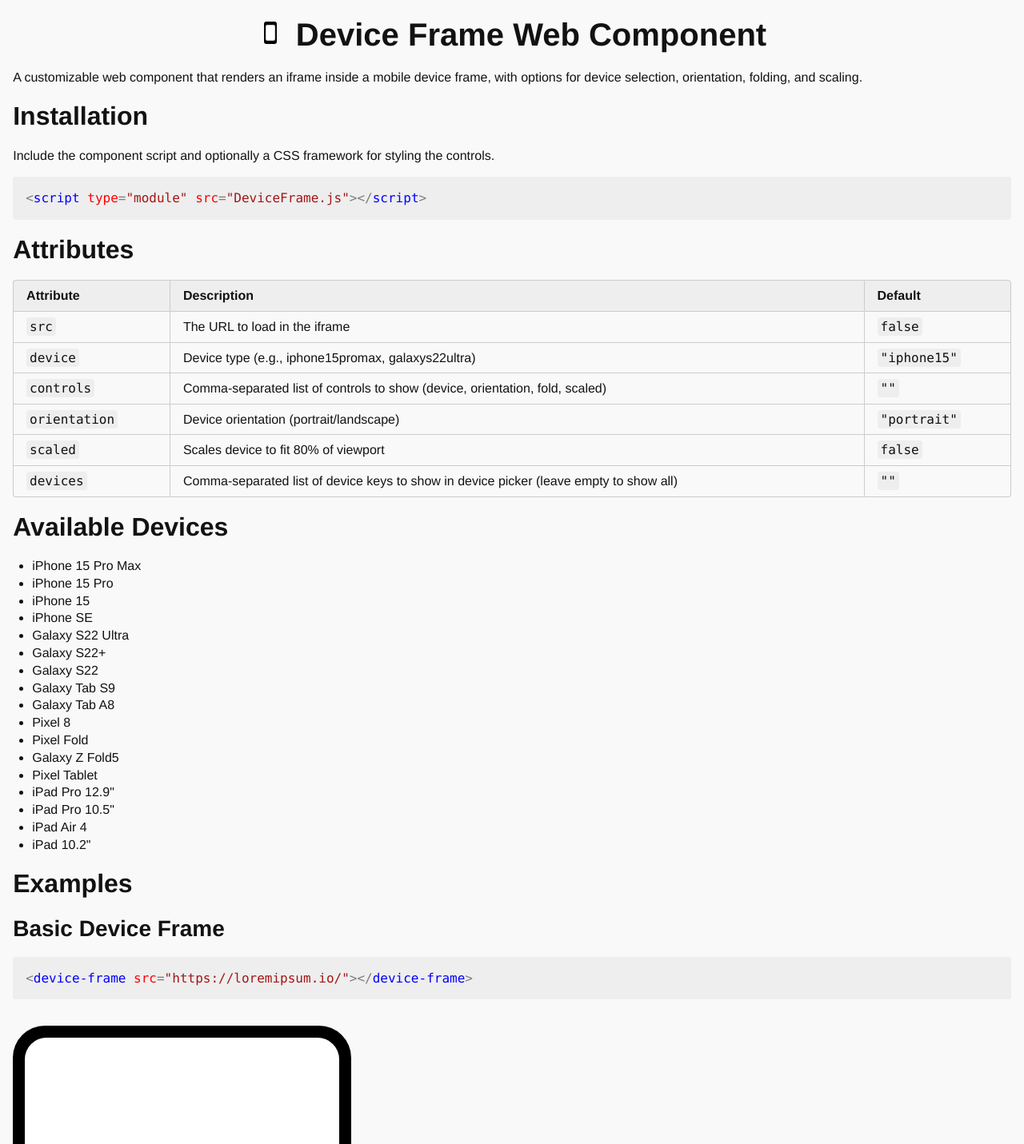
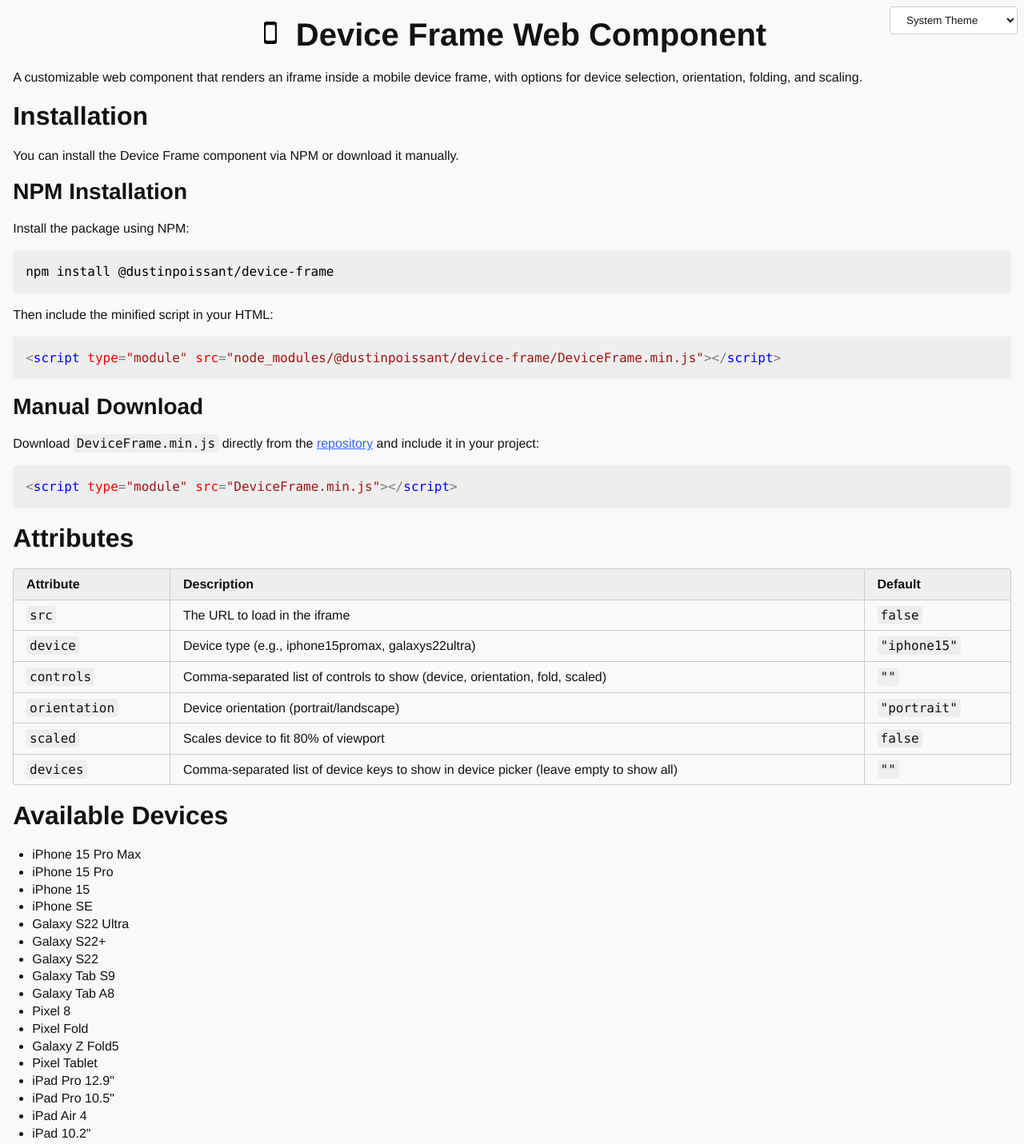
Before and after one commit to dustinpoissant/device-frame, a website: page index.html in a window 1280 px wide. Shown: the top 1431 px of the page at 80% size. Drawn offline with Linux system fonts and the light colour scheme.

Commit message:
Updated Docs

```diff
--- a/index.html
+++ b/index.html
@@ -1,21 +1,57 @@
 <!DOCTYPE html>
-<html lang="en">
+<html lang="en" theme="auto">
 <head>
 	<meta charset="UTF-8">
 	<title>Device Frame Component Documentation</title>
 	<link rel="icon" type="image/svg+xml" href="favicon.svg" />
 	<link rel="stylesheet" href="./kempo.min.css" />
 	<link rel="stylesheet" href="./kempo-hljs.min.css" />
+	<style>
+		#theme {
+			width: 10rem;
+			position: fixed;
+			top: 8px;
+			right: 8px;
+		}
+	</style>
 </head>
 <body>
 	<main class="container">
+		<select id="theme">
+			<option value="auto">System Theme</option>
+			<option value="dark">Dark Theme</option>
+			<option value="light">Light Theme</option>
+		</select>
+		<script>
+			const $theme = document.getElementById('theme');
+			console.log($theme);
+			const savedTheme = localStorage.getItem('theme');
+			if(savedTheme){
+				$theme.value = savedTheme;
+				document.documentElement.setAttribute('theme', savedTheme);
+			}
+			$theme.addEventListener('change', ({target: { value }}) => {
+				localStorage.setItem('theme', value);
+				document.documentElement.setAttribute('theme', value);
+			});
+		</script>
+
 		<h1 class="ta-center"><img src="./favicon.svg" class="mr" />Device Frame Web Component</h1>
 
 		<p>A customizable web component that renders an iframe inside a mobile device frame, with options for device selection, orientation, folding, and scaling.</p>
 
 		<h2 class="h2">Installation</h2>
-		<p>Include the component script and optionally a CSS framework for styling the controls.</p>
-		<pre><code class="hljs xml"><span class="hljs-tag">&lt;<span class="hljs-name">script</span> <span class="hljs-attr">type</span>=<span class="hljs-string">"module"</span> <span class="hljs-attr">src</span>=<span class="hljs-string">"DeviceFrame.js"</span>&gt;</span><span class="hljs-tag">&lt;/<span class="hljs-name">script</span>&gt;</span></code></pre>
+		<p>You can install the Device Frame component via NPM or download it manually.</p>
+
+		<h3>NPM Installation</h3>
+		<p>Install the package using NPM:</p>
+		<pre><code class="hljs bash">npm install @dustinpoissant/device-frame</code></pre>
+		<p>Then include the minified script in your HTML:</p>
+		<pre><code class="hljs xml"><span class="hljs-tag">&lt;<span class="hljs-name">script</span> <span class="hljs-attr">type</span>=<span class="hljs-string">"module"</span> <span class="hljs-attr">src</span>=<span class="hljs-string">"node_modules/@dustinpoissant/device-frame/DeviceFrame.min.js"</span>&gt;</span><span class="hljs-tag">&lt;/<span class="hljs-name">script</span>&gt;</span></code></pre>
+
+		<h3>Manual Download</h3>
+		<p>Download <code>DeviceFrame.min.js</code> directly from the <a href="https://github.com/dustinpoissant/device-frame">repository</a> and include it in your project:</p>
+		<pre><code class="hljs xml"><span class="hljs-tag">&lt;<span class="hljs-name">script</span> <span class="hljs-attr">type</span>=<span class="hljs-string">"module"</span> <span class="hljs-attr">src</span>=<span class="hljs-string">"DeviceFrame.min.js"</span>&gt;</span><span class="hljs-tag">&lt;/<span class="hljs-name">script</span>&gt;</span></code></pre>
 
 		<h2 class="h2">Attributes</h2>
 		<div class="table-wrapper mb">
@@ -86,24 +122,24 @@
 		<h2 class="h2">Examples</h2>
 
 		<h3 class="h3">Basic Device Frame</h3>
-		<pre><code class="hljs xml"><span class="hljs-tag">&lt;<span class="hljs-name">device-frame</span> <span class="hljs-attr">src</span>=<span class="hljs-string">"https://loremipsum.io/"</span>&gt;</span><span class="hljs-tag">&lt;/<span class="hljs-name">device-frame</span>&gt;</span></code></pre>
-		<device-frame src="https://loremipsum.io/" class="mb"></device-frame>
+		<pre><code class="hljs xml"><span class="hljs-tag">&lt;<span class="hljs-name">device-frame</span> <span class="hljs-attr">src</span>=<span class="hljs-string">"https://websiteipsum.com/index.html"</span>&gt;</span><span class="hljs-tag">&lt;/<span class="hljs-name">device-frame</span>&gt;</span></code></pre>
+		<device-frame src="https://websiteipsum.com/index.html" class="mb"></device-frame>
 
 		<h3 class="h3">With Device Picker</h3>
-		<pre><code class="hljs xml"><span class="hljs-tag">&lt;<span class="hljs-name">device-frame</span> <span class="hljs-attr">src</span>=<span class="hljs-string">"https://loremipsum.io/"</span> <span class="hljs-attr">controls</span>=<span class="hljs-string">"device"</span>&gt;</span><span class="hljs-tag">&lt;/<span class="hljs-name">device-frame</span>&gt;</span></code></pre>
-		<device-frame src="https://loremipsum.io/" controls="device" class="mb"></device-frame>
+		<pre><code class="hljs xml"><span class="hljs-tag">&lt;<span class="hljs-name">device-frame</span> <span class="hljs-attr">src</span>=<span class="hljs-string">"https://websiteipsum.com/index.html"</span> <span class="hljs-attr">controls</span>=<span class="hljs-string">"device"</span>&gt;</span><span class="hljs-tag">&lt;/<span class="hljs-name">device-frame</span>&gt;</span></code></pre>
+		<device-frame src="https://websiteipsum.com/index.html" controls="device" class="mb"></device-frame>
 
 		<h3 class="h3">Limited Device Options</h3>
-		<pre><code class="hljs xml"><span class="hljs-tag">&lt;<span class="hljs-name">device-frame</span> <span class="hljs-attr">src</span>=<span class="hljs-string">"https://loremipsum.io/"</span> <span class="hljs-attr">devices</span>=<span class="hljs-string">"iphone15,galaxys22ultra,ipadpro12"</span> <span class="hljs-attr">controls</span>=<span class="hljs-string">"device"</span>&gt;</span><span class="hljs-tag">&lt;/<span class="hljs-name">device-frame</span>&gt;</span></code></pre>
-		<device-frame src="https://loremipsum.io/" devices="iphone15,galaxys22ultra,ipadpro12" controls="device" class="mb"></device-frame>
+		<pre><code class="hljs xml"><span class="hljs-tag">&lt;<span class="hljs-name">device-frame</span> <span class="hljs-attr">src</span>=<span class="hljs-string">"https://websiteipsum.com/index.html"</span> <span class="hljs-attr">devices</span>=<span class="hljs-string">"iphone15,galaxys22ultra,ipadpro12"</span> <span class="hljs-attr">controls</span>=<span class="hljs-string">"device"</span>&gt;</span><span class="hljs-tag">&lt;/<span class="hljs-name">device-frame</span>&gt;</span></code></pre>
+		<device-frame src="https://websiteipsum.com/index.html" devices="iphone15,galaxys22ultra,ipadpro12" controls="device" class="mb"></device-frame>
 
 		<h3 class="h3">With Orientation Control</h3>
-		<pre><code class="hljs xml"><span class="hljs-tag">&lt;<span class="hljs-name">device-frame</span> <span class="hljs-attr">src</span>=<span class="hljs-string">"https://loremipsum.io/"</span> <span class="hljs-attr">device</span>=<span class="hljs-string">"galaxys22ultra"</span> <span class="hljs-attr">orientation</span>=<span class="hljs-string">"portrait"</span> <span class="hljs-attr">controls</span>=<span class="hljs-string">"orientation"</span>&gt;</span><span class="hljs-tag">&lt;/<span class="hljs-name">device-frame</span>&gt;</span></code></pre>
-		<device-frame src="https://loremipsum.io/" device="galaxys22ultra" orientation="portrait" controls="orientation" class="mb"></device-frame>
+		<pre><code class="hljs xml"><span class="hljs-tag">&lt;<span class="hljs-name">device-frame</span> <span class="hljs-attr">src</span>=<span class="hljs-string">"https://websiteipsum.com/index.html"</span> <span class="hljs-attr">device</span>=<span class="hljs-string">"galaxys22ultra"</span> <span class="hljs-attr">orientation</span>=<span class="hljs-string">"portrait"</span> <span class="hljs-attr">controls</span>=<span class="hljs-string">"orientation"</span>&gt;</span><span class="hljs-tag">&lt;/<span class="hljs-name">device-frame</span>&gt;</span></code></pre>
+		<device-frame src="https://websiteipsum.com/index.html" device="galaxys22ultra" orientation="portrait" controls="orientation" class="mb"></device-frame>
 
 		<h3 class="h3">With All Controls</h3>
-		<pre><code class="hljs xml"><span class="hljs-tag">&lt;<span class="hljs-name">device-frame</span> <span class="hljs-attr">src</span>=<span class="hljs-string">"https://loremipsum.io/"</span> <span class="hljs-attr">device</span>=<span class="hljs-string">"pixelfold"</span> <span class="hljs-attr">controls</span>=<span class="hljs-string">"device,orientation,fold,scaled"</span>&gt;</span><span class="hljs-tag">&lt;/<span class="hljs-name">device-frame</span>&gt;</span></code></pre>
-		<device-frame src="https://loremipsum.io/" device="pixelfold" controls="device,orientation,fold,scaled" class="mb"></device-frame>
+		<pre><code class="hljs xml"><span class="hljs-tag">&lt;<span class="hljs-name">device-frame</span> <span class="hljs-attr">src</span>=<span class="hljs-string">"https://websiteipsum.com/index.html"</span> <span class="hljs-attr">device</span>=<span class="hljs-string">"pixelfold"</span> <span class="hljs-attr">controls</span>=<span class="hljs-string">"device,orientation,fold,scaled"</span>&gt;</span><span class="hljs-tag">&lt;/<span class="hljs-name">device-frame</span>&gt;</span></code></pre>
+		<device-frame src="https://websiteipsum.com/index.html" device="pixelfold" controls="device,orientation,fold,scaled" class="mb"></device-frame>
 
 		<h2 class="h2">JavaScript API</h2>
 		<p>You can control the component programmatically in several ways:</p>
@@ -151,6 +187,6 @@
 
 	</main>
 	<div style="height:33vh"></div>
-	<script type="module" src="DeviceFrame.js"></script>
+	<script type="module" src="DeviceFrame.min.js"></script>
 </body>
 </html>
```
Also changed, not shown: README.md.
